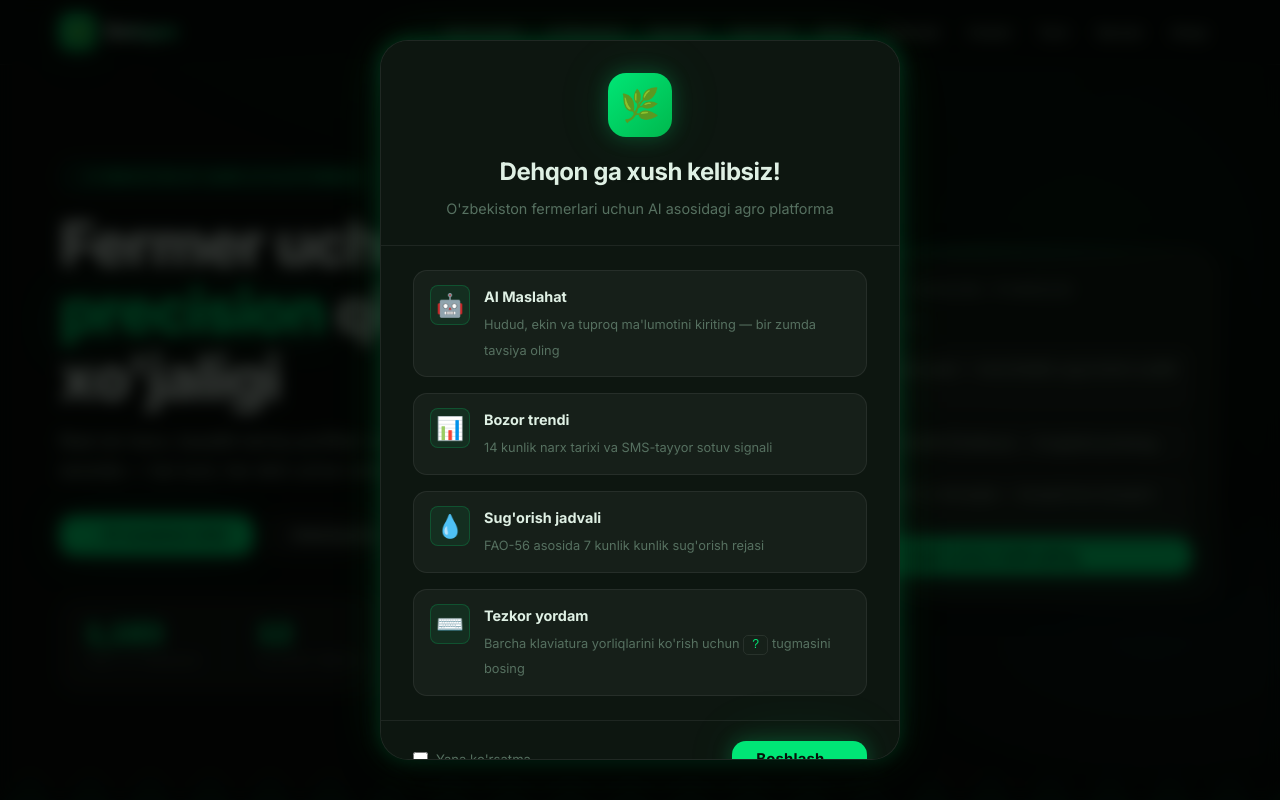
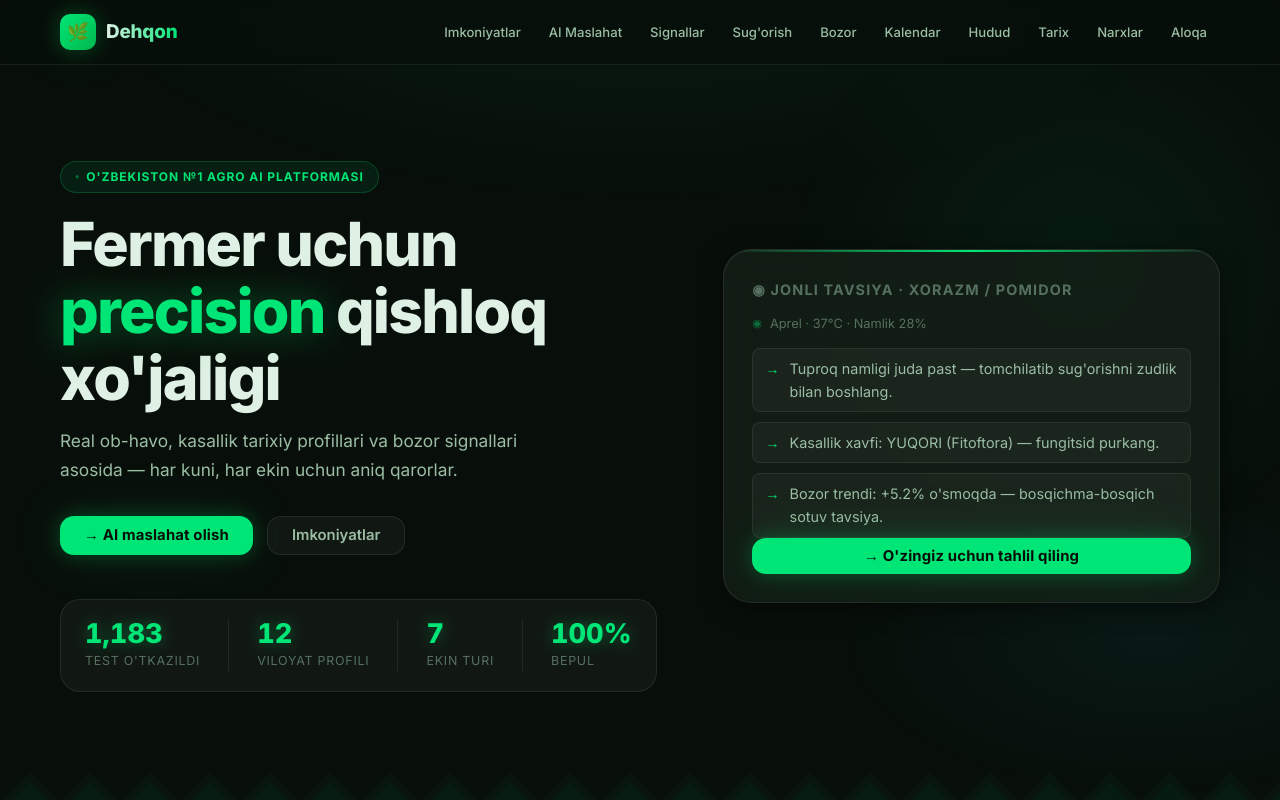
Before and after one commit to Gulirano023/dehqon-loyiha1, a website: page index.html in a window 1280 px wide. Shown: the top 800 px of the page. Drawn offline with Linux system fonts and the light colour scheme; no server answers.

Commit message:
fix: onboarding modal olib tashlandi

```diff
--- a/index.html
+++ b/index.html
@@ -426,53 +426,6 @@
       </div>
     </footer>
 
-    <!-- Onboarding modal -->
-    <div id="onboarding-overlay" class="hidden" role="dialog" aria-modal="true" aria-label="Xush kelibsiz">
-      <div class="onboard-card">
-        <div class="onboard-header">
-          <div class="onboard-logo">🌿</div>
-          <h2>Dehqon ga xush kelibsiz!</h2>
-          <p>O'zbekiston fermerlari uchun AI asosidagi agro platforma</p>
-        </div>
-        <div class="onboard-steps">
-          <div class="onboard-step">
-            <div class="onboard-step-icon">🤖</div>
-            <div class="onboard-step-text">
-              <strong>AI Maslahat</strong>
-              <span>Hudud, ekin va tuproq ma'lumotini kiriting — bir zumda tavsiya oling</span>
-            </div>
-          </div>
-          <div class="onboard-step">
-            <div class="onboard-step-icon">📊</div>
-            <div class="onboard-step-text">
-              <strong>Bozor trendi</strong>
-              <span>14 kunlik narx tarixi va SMS-tayyor sotuv signali</span>
-            </div>
-          </div>
-          <div class="onboard-step">
-            <div class="onboard-step-icon">💧</div>
-            <div class="onboard-step-text">
-              <strong>Sug'orish jadvali</strong>
-              <span>FAO-56 asosida 7 kunlik kunlik sug'orish rejasi</span>
-            </div>
-          </div>
-          <div class="onboard-step">
-            <div class="onboard-step-icon">⌨️</div>
-            <div class="onboard-step-text">
-              <strong>Tezkor yordam</strong>
-              <span>Barcha klaviatura yorliqlarini ko'rish uchun <kbd>?</kbd> tugmasini bosing</span>
-            </div>
-          </div>
-        </div>
-        <div class="onboard-footer">
-          <label>
-            <input type="checkbox" id="onboardDontShow" />
-            Yana ko'rsatma
-          </label>
-          <button class="btn btn-primary" id="onboardCloseBtn">Boshlash →</button>
-        </div>
-      </div>
-    </div>
 
     <!-- Keyboard shortcuts modal -->
     <div id="shortcuts-modal" class="hidden" role="dialog" aria-modal="true" aria-label="Klaviatura yorliqlari">
```
